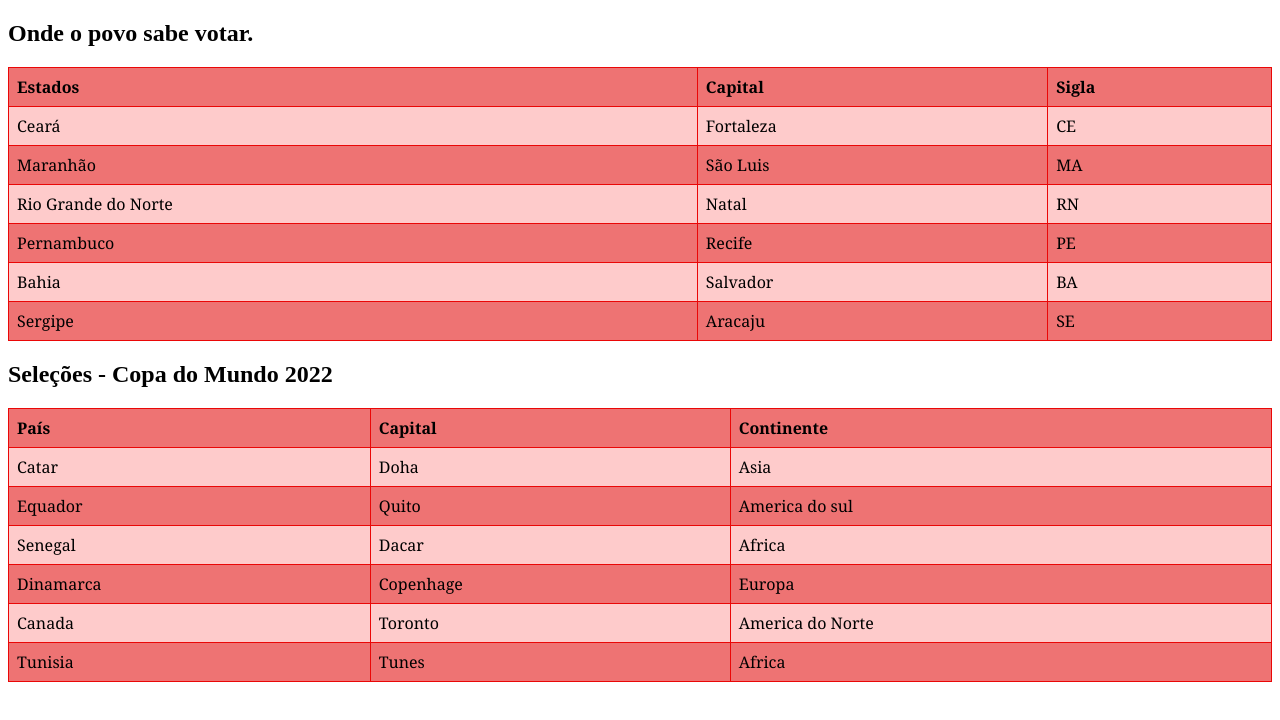
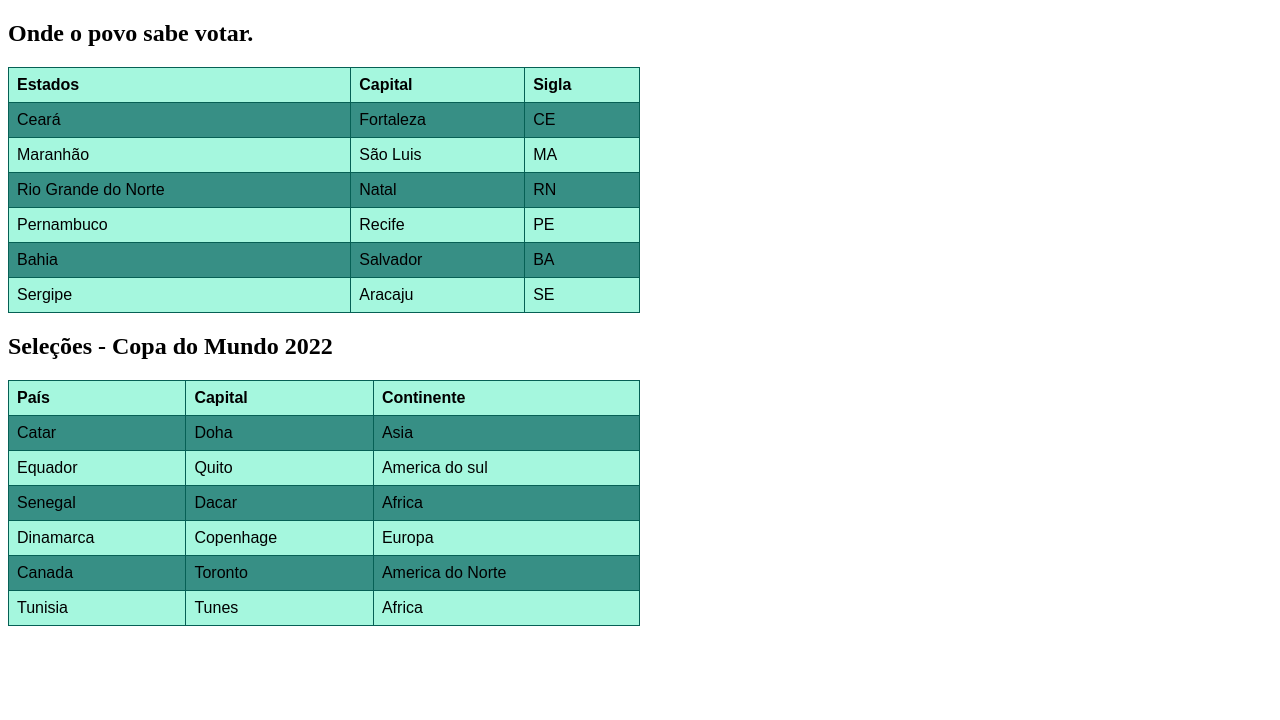
Before and after one commit to nandafqc/EXERCICIO-GALAXIAS, a plain HTML site: page tabela.html in a window 1280 px wide. Drawn offline with Linux system fonts and the light colour scheme.

Commit message:
Atualização1411

```diff
--- a/tabela.html
+++ b/tabela.html
@@ -8,29 +8,33 @@
     <meta http-equiv="X-UA-Compatible" content="IE=edge">
     <meta name="viewport" content="width=device-width, initial-scale=1.0">
 
-    <link rel="stylesheet" href="CSS/style.css">
+    <!-- <link rel="stylesheet" href="CSS/style.css"> -->
 
     <title>TABELA</title>
 
-    <!-- <style>
+    <style>
 
         table {
         font-family: arial, sans-serif;
         border-collapse: collapse;
-        width: 100%;
-        background-color: rgb(253, 223, 223);
+        width: 50%;
+        background-color: rgb(165, 247, 222);
         }
 
         td, th {
-        border: 1px solid #f24848;
+        border: 1px solid #066055;
         text-align: left;
         padding: 8px;
         }
 
-        tr:nth-child(even) {
-        background-color: #e38c8c;
+        tr:nth-child(2n) {
+        background-color: #378f85;
+
         }
-        </style> -->
+        tr:hover {
+          background-color: blue;
+        }
+        </style>
 </head>
 
 <body>
```
